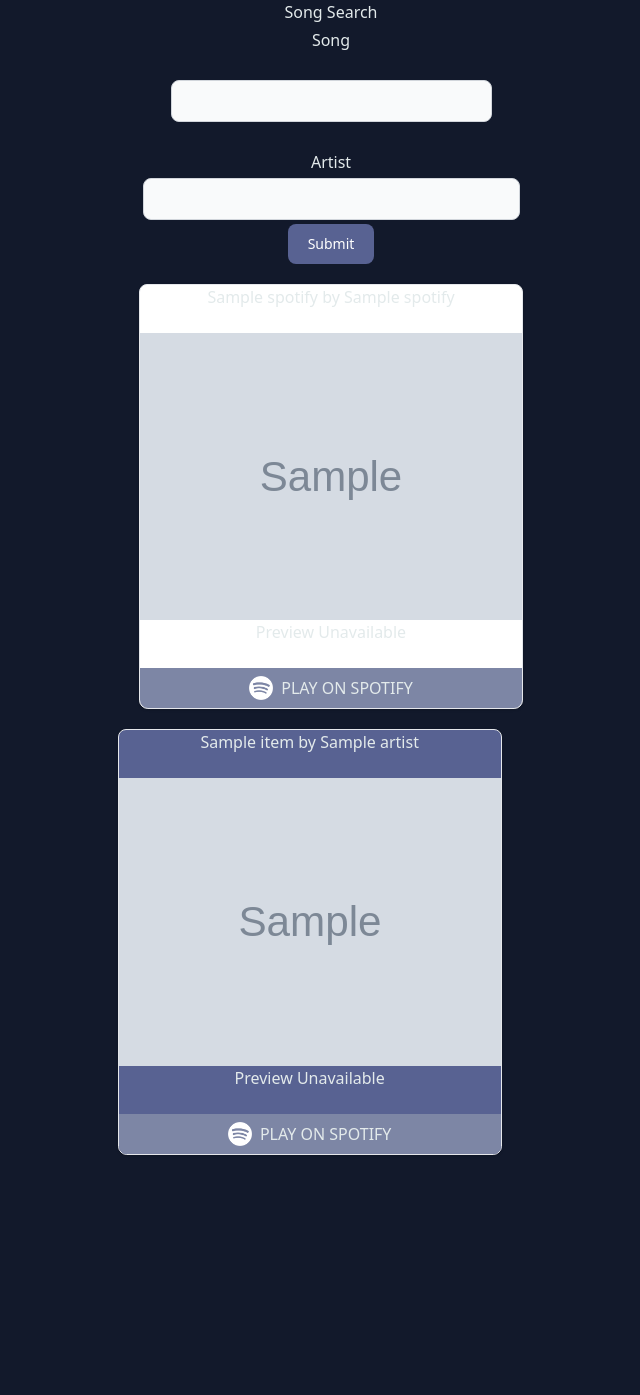
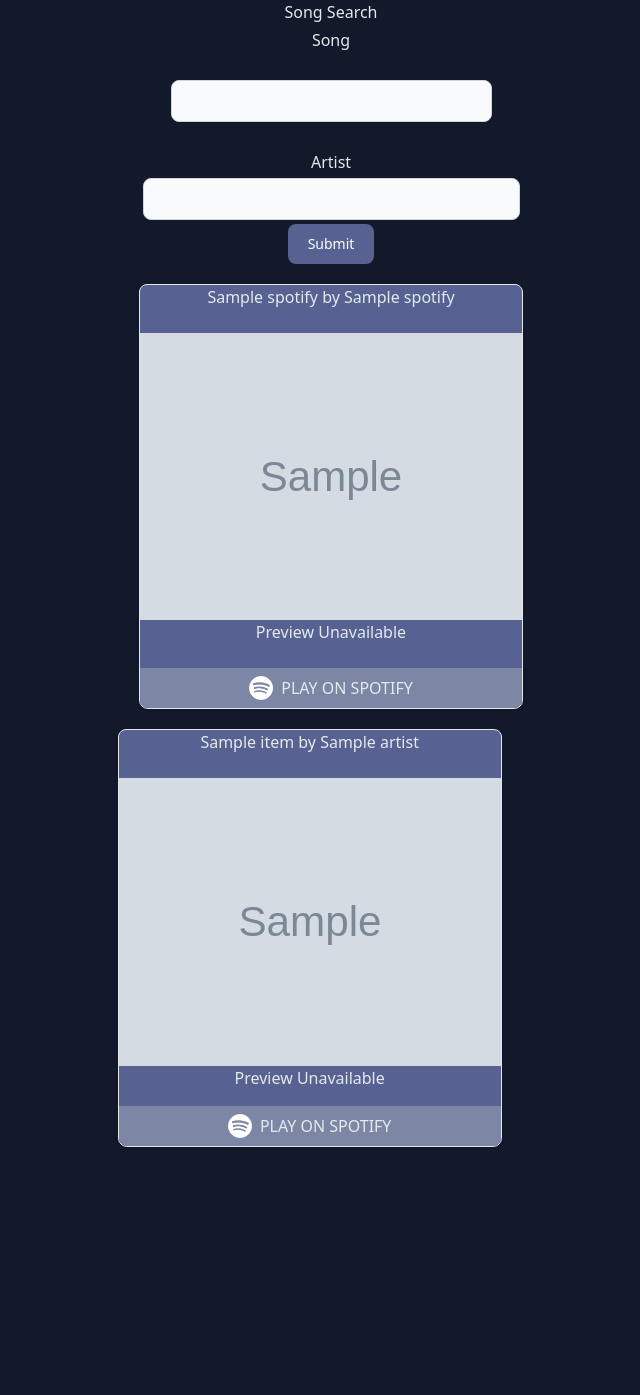
Before and after one commit to BrettAdamson/Music-Recommender, a Flask app: template app/templates/song_form.html in a window 1280 px wide. Shown: the top 1395 px of the page, without its empty margins (309-949 px from the left). After the commit the page ends 1147 px from the top, so only its background shows below. Run offline with Flask 3, Linux system fonts and the light colour scheme; the template is opened without the code that fills it: values that come from a table or form of the project are taken from there, most other values are stand-ins (such as "Sample title", 1, 10 or a date in 2020); grey boxes marked "Sample" are stand-in pictures; some libraries are stand-ins or nearby versions.

Commit message:
fixed uneven margin on preview unavailable

```diff
--- a/app/static/css/output.css
+++ b/app/static/css/output.css
@@ -601,6 +601,18 @@ video {
   min-height: 18rem;
 }
 
+.min-h-10 {
+  min-height: 2.5rem;
+}
+
+.min-h-14 {
+  min-height: 3.5rem;
+}
+
+.min-h-11 {
+  min-height: 2.75rem;
+}
+
 .w-1\/3 {
   width: 33.333333%;
 }
--- a/app/templates/song_form.html
+++ b/app/templates/song_form.html
@@ -27,7 +27,7 @@
         {% endfor %}
         <div>
           <button type="submit"
-            class=" text-white bg-main-colour hover:bg-light-accent focus:ring-4 focus:outline-none focus:ring-blue-300 font-medium rounded-lg text-sm w-full sm:w-auto px-5 py-2.5 text-center dark:bg-blue-600 dark:hover:bg-blue-700 dark:focus:ring-blue-800">{{
+            class=" text-white bg-main-colour hover:bg-light-accent  font-medium rounded-lg text-sm w-full sm:w-auto px-5 py-2.5 text-center ">{{
             form.submit(class="cursor-pointer") }}</button>
         </div>
       </div>
@@ -41,7 +41,7 @@
 <div class="flex gap-1 justify-center  items-center m-5">
   <div class="w-1/3"></div>
   <div
-    class="w-1/3 flex flex-col max-w-sm border rounded-corners bg-white border-gray-200 shadow rounded-lg  dark:bg-gray-800 dark:border-gray-700 hover:bg-gray-100 dark:hover:bg-gray-700 ">
+    class="w-1/3 flex flex-col max-w-sm border rounded-corners  bg-main-colour border-gray-200 shadow rounded-lg   ">
     {% if spotify_data.song_name %}
     <h1 class="text-center min-h-12 text-balance line-clamp-2"> {{spotify_data.song_name }} by {{spotify_data.artist_name}}</h1>
 
@@ -55,11 +55,12 @@
       </audio>
     </div>
     {% else %}
+
     <h1 class=" text-center min-h-12 "> Preview Unavailable </h1>
     {% endif %}
     <div class="flex">
 
-      <a href="{{ spotify_data.spotify_url }}" target="_blank" class=" p-2 flex items-center justify-center rounded-b-lg text-light-shade bg-dark-accent  grow ">
+      <a href="{{ spotify_data.spotify_url }}" target="_blank" class=" p-2 flex items-center justify-center rounded-b-lg text-light-shade bg-dark-accent hover:bg-light-accent grow ">
         <img class="max-h-6 pr-2" src="..\static\spotify-brand\icons\Spotify_Icon_RGB_White.png">
 
         <span>PLAY ON SPOTIFY</span>
@@ -81,26 +82,27 @@
   <div class="grid grid-rows-3 grid-flow-col gap-4">
     {% for item in spotify_data.recommendation_tracks %}
     <div
-      class=" flex flex-col max-w-sm border bg-white border-gray-200 rounded-lg  rounded-corners shadow   bg-main-colour ">
+      class=" flex flex-col max-w-sm border  border-gray-200 rounded-lg  rounded-corners shadow   bg-main-colour ">
       <a href="{{ url_for('core.song_search_form',id=item.id) }}" >
-        <div class = "  dark:hover:bg-light-accent  rounded-lg">
+        <div class = "  hover:bg-light-accent  rounded-lg">
           <h1 class=" text-center min-h-12 text-balance line-clamp-2"> {{item.name }} by {{item.artists[0].name}} </h1>
           <img class="  w-100% h-100% object-cover min-h-72  min-w-72" src="{{item.album.images[0].url}}"
             class="">
         </div>
       </a>
       {% if item.preview_url %}
-      <div class="player-wrapper">
-        <audio id="player" class="m-3 p-5 js-player " style="--plyr-color-main: #1ac266;" controls>
+      <div class="player-wrapper min-h-10 p-1 bg-white">
+        <audio id="player" class=" js-player " style="--plyr-color-main: #586292; --plyr-control-spacing:4px" controls>
           <source src="{{item.preview_url}}" type="audio/mpeg">
         </audio>
       </div>
       {% else %}
-      <h1 class=" text-center min-h-12 "> Preview Unavailable </h1>
-      {% endif %}
+      <div class ="">
+        <h1 class=" text-center min-h-10"> Preview Unavailable </h1>
+      </div>      {% endif %}
       <div class="flex  flex-1 ">
 
-        <a href="{{ item.external_urls.spotify }}" target="_blank" class=" p-2 flex items-center justify-center rounded-b-lg text-light-shade bg-dark-accent  grow ">
+        <a href="{{ item.external_urls.spotify }}" target="_blank" class=" p-2 flex items-center justify-center rounded-b-lg text-light-shade bg-dark-accent hover:bg-light-accent grow ">
           <img class="max-h-6 pr-2" src="..\static\spotify-brand\icons\Spotify_Icon_RGB_White.png">
 
           <span>PLAY ON SPOTIFY</span>
```
